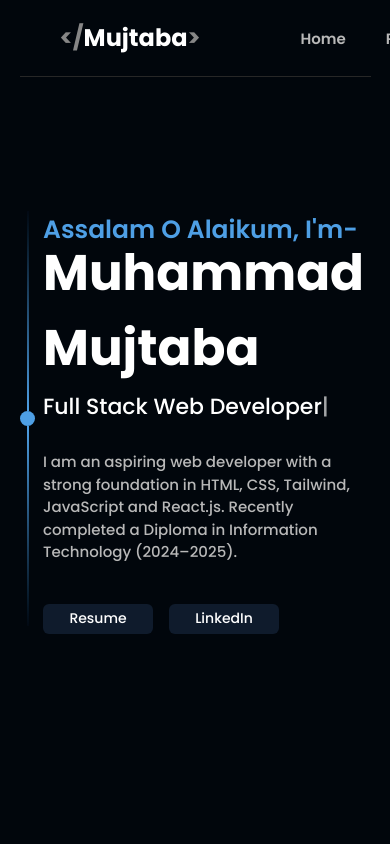
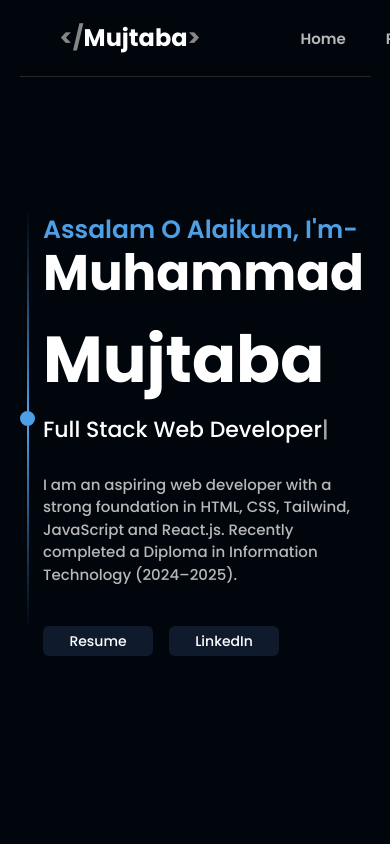
Before and after one commit to m-mujtabaaa/my-react-portfolio, a React (Vite) app: page / in a window 390 px wide. Shown: the top 844 px of the page. Built offline with nearby package versions, Linux system fonts and the light colour scheme.

Commit message:
Initial commit

```diff
--- a/src/components/Front.jsx
+++ b/src/components/Front.jsx
@@ -13,7 +13,7 @@ function Front() {
       </div>
         <div>
         <h5 className='text-[#4E9FE5] font-semibold text-[25px] md:text-[33px] h-[25px]'>Assalam O Alaikum, I'm-</h5>
-        <h3 className='text-white text-[50px] md:text-[85px] mb-1 font-black'>Muhammad Mujtaba</h3>
+        <h3 className='text-white text-[50px] md:text-[85px] mb-1 font-black'>Muhammad <span className='text-[65px] h-[5px] md:text-[85px]'>Mujtaba</span></h3>
         <ReactTyped strings={["Full Stack Web Developer","Full Stack Web Developer",]} typespeed={10} backspeed={10} loop className='text-white text-[22px] md:text-[33px] font-medium' />
         <p className='text-[#b8b8b8ff] text-[15px] md:text-[19px] font-medium w-[80vw] md:w-[50vw] mt-7 mb-10'>I am an aspiring web developer with a strong foundation in HTML, CSS, Tailwind, JavaScript and React.js. Recently completed a Diploma in Information Technology (2024–2025).</p>
         <button className='h-[30px] md:h-[40px] w-[110px] md:w-[125px] bg-[#0f1b2cff] hover:bg-[#1e3049ff] rounded-md text-white font-medium text-[14px] md:text-[17px] duration-300 ease-in-out'>Resume</button>
```
